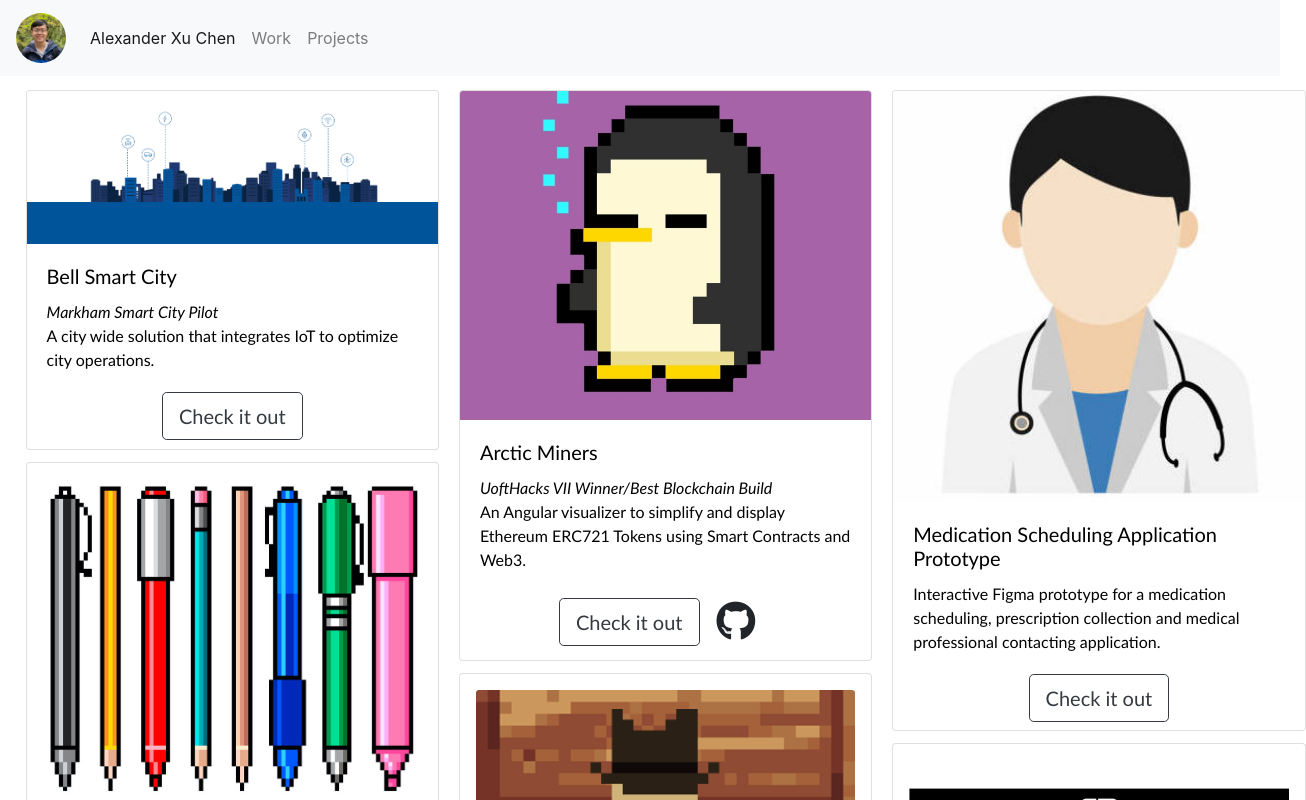
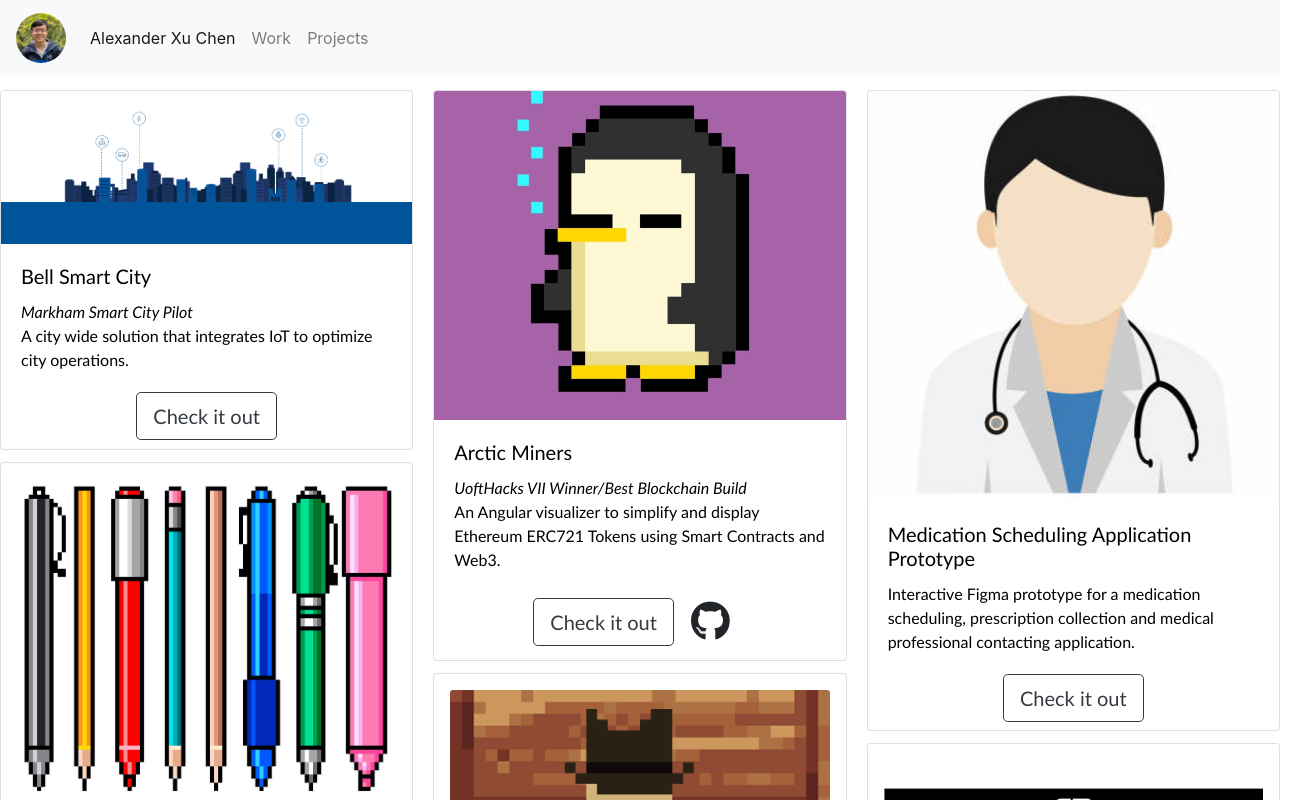
Before and after one commit to AlexXuChen/AlexXuChen.github.io, a React (Create React App) app: page /#/projects in a window 1280 px wide. Shown: the top 800 px of the page, 1306 px wide, since content can reach past the window. Built offline with nearby package versions, Linux system fonts and the light colour scheme.

Commit message:
fixed project margin

```diff
--- a/src/pages/styles.css
+++ b/src/pages/styles.css
@@ -71,16 +71,10 @@
 
 .projectCards {
     margin-top: 7%;
-    margin-left: 2%;
     position: absolute;
     top: 0; right: 0; bottom: 0; left: 0;
     background-color: white;
     font-family: 'Gill Sans', 'Gill Sans MT', Calibri, 'Trebuchet MS', sans-serif;
-}
-
-.projectCard {
-    width: 30rem;
-    margin-right: 5%;
 }
 
 .button-container {
```
